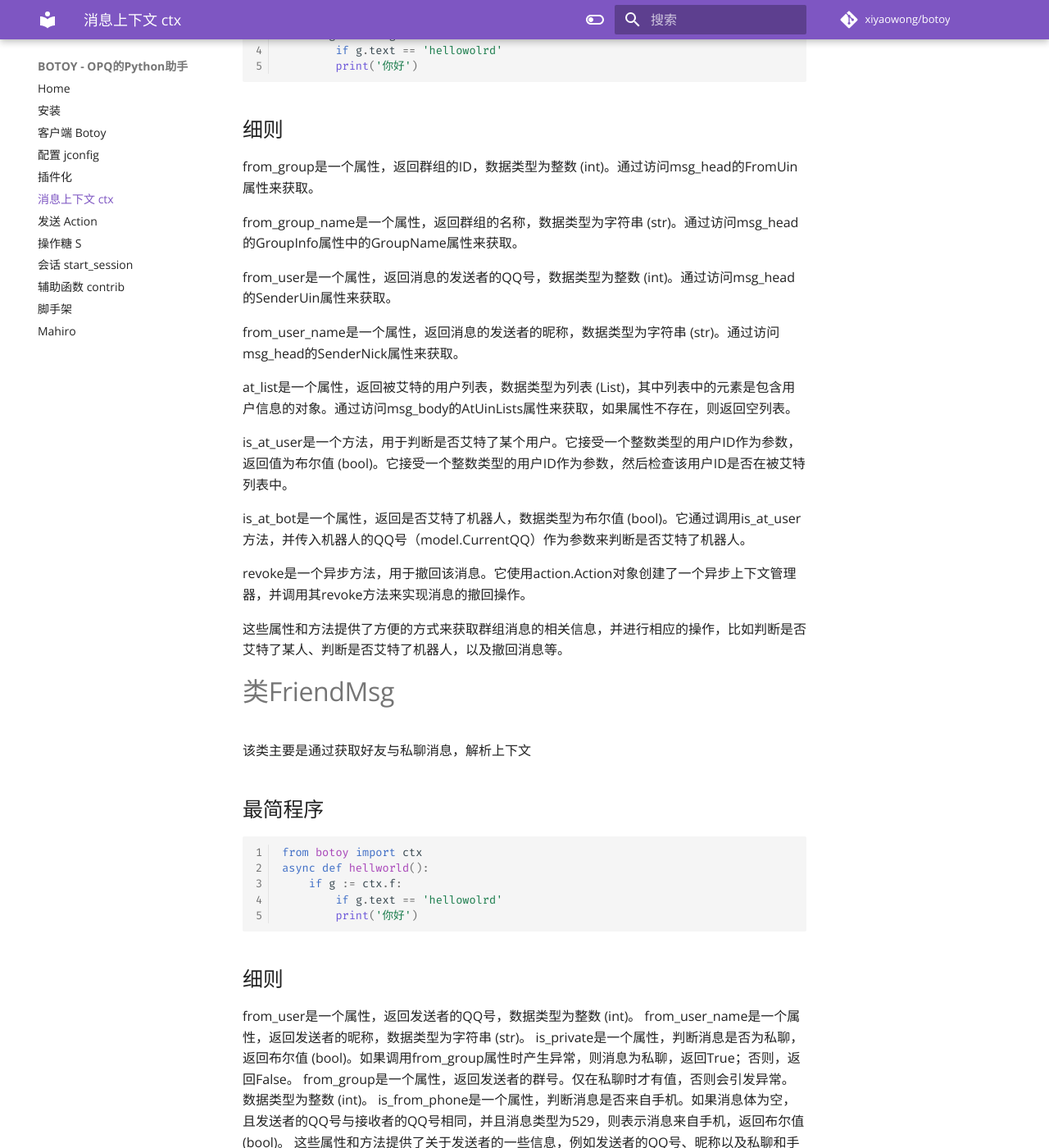
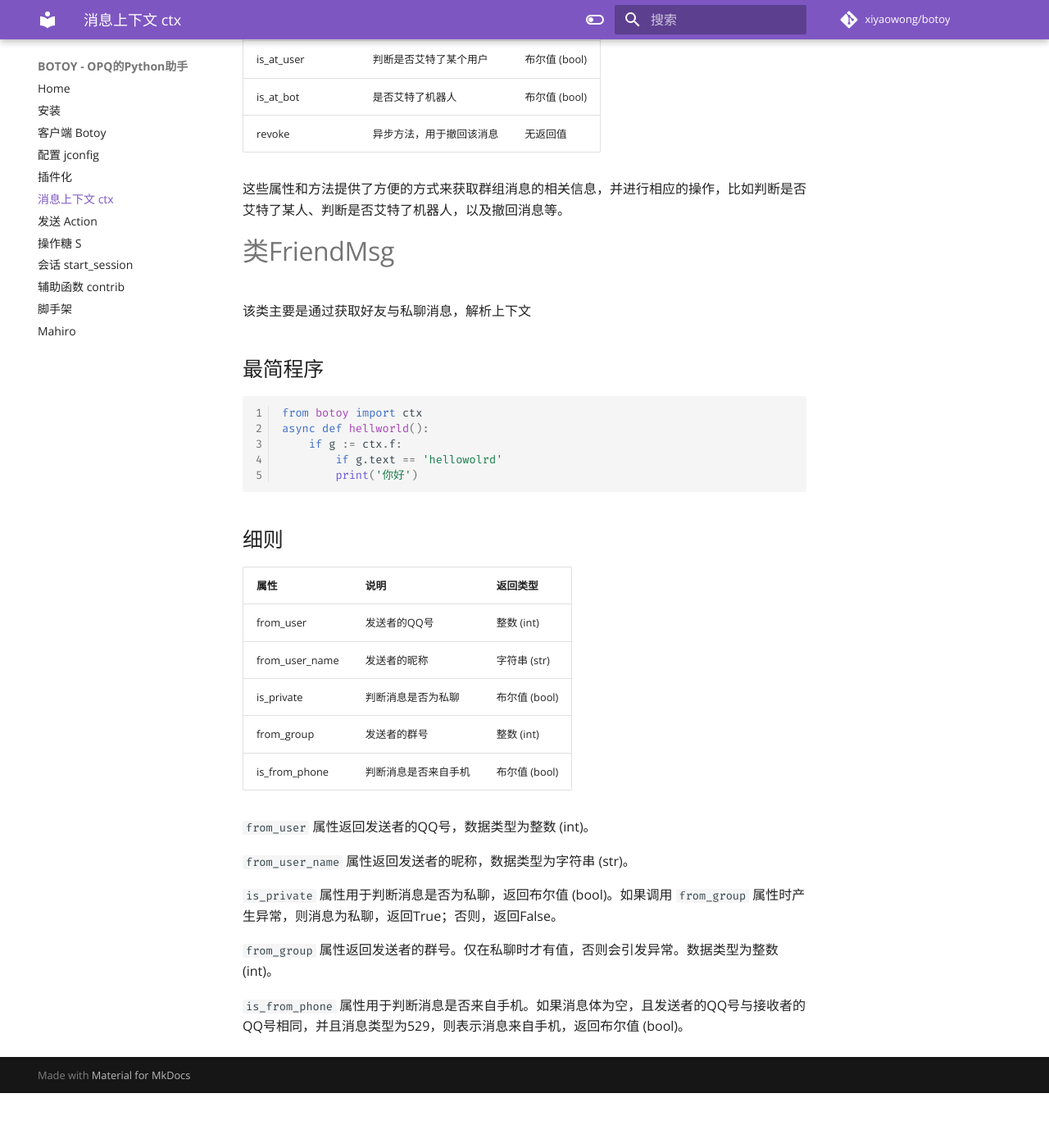
Before and after one commit to opq-osc/botoy, an MkDocs documentation site: the page built from docs/context.md, in a window 1280 px wide and 1400 px high, scrolled down 2193 px. Shown: the whole window at 82% size. Built offline with MkDocs 1.6.1 and Material for MkDocs 9.7.7, drawn with Linux system fonts in a browser that asks for light colours; comment, search, counter and statistics services are not loaded; after the commit the page ends 3526 px from its top, so only the background shows below that; some of the changed text lies outside the part shown.

Commit message:
Update project documentation for "context"

````diff
--- a/docs/context.md
+++ b/docs/context.md
@@ -13,20 +13,6 @@
 
 目前事件消息还不可用。
 
-# 上下文可使用总览
-
-抽象类BaseMsg：这是一个抽象基类，定义了处理消息的基本方法和属性。具体的子类需要实现model属性，并可以使用c函数缓存一些属性值。
-
-类GroupMsg：继承自BaseMsg，表示群组消息。该类接受一个字符串或字典作为输入参数，并根据参数创建对应的数据模型对象。该类重写了model属性和一些其他属性，用于获取消息的具体信息。
-
-类FriendMsg：继承自BaseMsg，表示好友消息。与GroupMsg类似，该类接受一个字符串或字典作为输入参数，并根据参数创建对应的数据模型对象。该类也重写了model属性和一些其他属性，用于获取消息的具体信息。
-
-类EventMsg：表示事件消息。目前该类的实现未完成，抛出了NotImplementedError。
-
-类Context：表示消息上下文。该类接受一个字符串作为输入参数，并将其解析为JSON格式的数据。通过属性访问的方式，可以获取当前机器人QQ号、群组消息、好友消息和事件消息。
-
-其他辅助函数和变量：代码中还包含了一些辅助函数和变量，用于辅助处理消息上下文。
-
 # 类BaseMsg
 该类为最基础的解析群消息格式，其他的类（如GroupMsg,FriendMsg,EventMsg）都可通过该类获得消息
 
@@ -40,29 +26,21 @@
         print('你好')
 ```
 ## 细则
-msg_head是一个属性，返回CurrentPacket.EventData.MsgHead，数据类型为对象。
+| 属性             | 说明                             | 返回类型          |
+|------------------|--------------------------------|-------------------|
+| msg_head         | 当前消息的头部信息               | 对象              |
+| msg_body         | 当前消息的内容信息               | 对象              |
+| images           | 图片列表，可能为None             | 列表 (List)       |
+| voice            | 语音，可能为None                 | 语音对象          |
+| video            | 短视频，可能为None               | 短视频对象        |
+| text             | 文字内容                         | 字符串 (str)      |
+| is_from_self     | 判断消息是否来自机器人自身       | 布尔值 (bool)     |
+| sender_uin       | 发送者的QQ号                     | 整数 (int)        |
+| sender_nick      | 发送者的昵称                     | 字符串 (str)      |
+| from_type        | 消息来源的类型                   | 整数 (int)        |
+| bot_qq           | 接收到消息机器人的QQ号            | 整数 (int)        |
 
-msg_body是一个属性，返回CurrentPacket.EventData.MsgBody，数据类型为对象。
-
-images是一个属性，返回图片列表，可能为None，数据类型为列表 (List)，其中列表中的元素是图片对象。
-
-voice是一个属性，返回语音，可能为None，数据类型为语音对象。
-
-video是一个属性，返回短视频，可能为None，数据类型为短视频对象。
-
-text是一个属性，返回文字内容，数据类型为字符串 (str)。
-
-is_from_self是一个属性，判断消息是否来自机器人自身，返回布尔值 (bool)。
-
-sender_uin是一个属性，返回发送者的QQ号，数据类型为整数 (int)。
-
-sender_nick是一个属性，返回发送者的昵称，数据类型为字符串 (str)。
-
-from_type是一个属性，返回CurrentPacket.EventData.MsgHead.FromType，数据类型为整数 (int)。
-
-bot_qq是一个属性，返回接受到消息机器人的QQ号，数据类型为整数 (int)。
-
-这些属性提供了消息头和消息体的相关信息，例如消息的随机数、序列号、时间戳、UID、消息类型、发送者的QQ号和昵称，以及机器人的QQ号。返回的数据类型根据属性的定义而定，可以是对象、整数、字符串或列表。
+这些属性提供了关于消息的头部信息和内容信息的相关数据，例如消息的发送者信息（QQ号、昵称）、消息类型、消息的文本内容，以及消息是否来自机器人自身。返回的数据类型根据属性的定义而定，可以是对象、整数、字符串或列表。
 
 # 类GroupMsg
 该类主要是通过获取群消息，来解析上下文
@@ -75,21 +53,16 @@
         print('你好')
 ```
 ## 细则
-from_group是一个属性，返回群组的ID，数据类型为整数 (int)。通过访问msg_head的FromUin属性来获取。
-
-from_group_name是一个属性，返回群组的名称，数据类型为字符串 (str)。通过访问msg_head的GroupInfo属性中的GroupName属性来获取。
-
-from_user是一个属性，返回消息的发送者的QQ号，数据类型为整数 (int)。通过访问msg_head的SenderUin属性来获取。
-
-from_user_name是一个属性，返回消息的发送者的昵称，数据类型为字符串 (str)。通过访问msg_head的SenderNick属性来获取。
-
-at_list是一个属性，返回被艾特的用户列表，数据类型为列表 (List)，其中列表中的元素是包含用户信息的对象。通过访问msg_body的AtUinLists属性来获取，如果属性不存在，则返回空列表。
-
-is_at_user是一个方法，用于判断是否艾特了某个用户。它接受一个整数类型的用户ID作为参数，返回值为布尔值 (bool)。它接受一个整数类型的用户ID作为参数，然后检查该用户ID是否在被艾特列表中。
-
-is_at_bot是一个属性，返回是否艾特了机器人，数据类型为布尔值 (bool)。它通过调用is_at_user方法，并传入机器人的QQ号（model.CurrentQQ）作为参数来判断是否艾特了机器人。
-
-revoke是一个异步方法，用于撤回该消息。它使用action.Action对象创建了一个异步上下文管理器，并调用其revoke方法来实现消息的撤回操作。
+| 属性              | 说明                             | 返回类型         |
+|-------------------|--------------------------------|------------------|
+| from_group        | 群组的ID                         | 整数 (int)       |
+| from_group_name   | 群组的名称                       | 字符串 (str)     |
+| from_user         | 消息的发送者的QQ号               | 整数 (int)       |
+| from_user_name    | 消息的发送者的昵称               | 字符串 (str)     |
+| at_list           | 被艾特的用户列表                 | 列表 (List)      |
+| is_at_user        | 判断是否艾特了某个用户           | 布尔值 (bool)    |
+| is_at_bot         | 是否艾特了机器人                 | 布尔值 (bool)    |
+| revoke            | 异步方法，用于撤回该消息         | 无返回值         |
 
 这些属性和方法提供了方便的方式来获取群组消息的相关信息，并进行相应的操作，比如判断是否艾特了某人、判断是否艾特了机器人，以及撤回消息等。
 
@@ -104,9 +77,20 @@
         print('你好')
 ```
 ## 细则
-from_user是一个属性，返回发送者的QQ号，数据类型为整数 (int)。
-from_user_name是一个属性，返回发送者的昵称，数据类型为字符串 (str)。
-is_private是一个属性，判断消息是否为私聊，返回布尔值 (bool)。如果调用from_group属性时产生异常，则消息为私聊，返回True；否则，返回False。
-from_group是一个属性，返回发送者的群号。仅在私聊时才有值，否则会引发异常。数据类型为整数 (int)。
-is_from_phone是一个属性，判断消息是否来自手机。如果消息体为空，且发送者的QQ号与接收者的QQ号相同，并且消息类型为529，则表示消息来自手机，返回布尔值 (bool)。
-这些属性和方法提供了关于发送者的一些信息，例如发送者的QQ号、昵称以及私聊和手机端的相关判断。返回的数据类型为整数、字符串或布尔值。
+| 属性            | 说明                                                   | 返回类型       |
+|-----------------|------------------------------------------------------|--------------|
+| from_user       | 发送者的QQ号                                           | 整数 (int)     |
+| from_user_name  | 发送者的昵称                                           | 字符串 (str)   |
+| is_private      | 判断消息是否为私聊                                     | 布尔值 (bool)  |
+| from_group      | 发送者的群号                                           | 整数 (int)     |
+| is_from_phone   | 判断消息是否来自手机                                   | 布尔值 (bool)  |
+
+`from_user` 属性返回发送者的QQ号，数据类型为整数 (int)。
+
+`from_user_name` 属性返回发送者的昵称，数据类型为字符串 (str)。
+
+`is_private` 属性用于判断消息是否为私聊，返回布尔值 (bool)。如果调用 `from_group` 属性时产生异常，则消息为私聊，返回True；否则，返回False。
+
+`from_group` 属性返回发送者的群号。仅在私聊时才有值，否则会引发异常。数据类型为整数 (int)。
+
+`is_from_phone` 属性用于判断消息是否来自手机。如果消息体为空，且发送者的QQ号与接收者的QQ号相同，并且消息类型为529，则表示消息来自手机，返回布尔值 (bool)。
````
